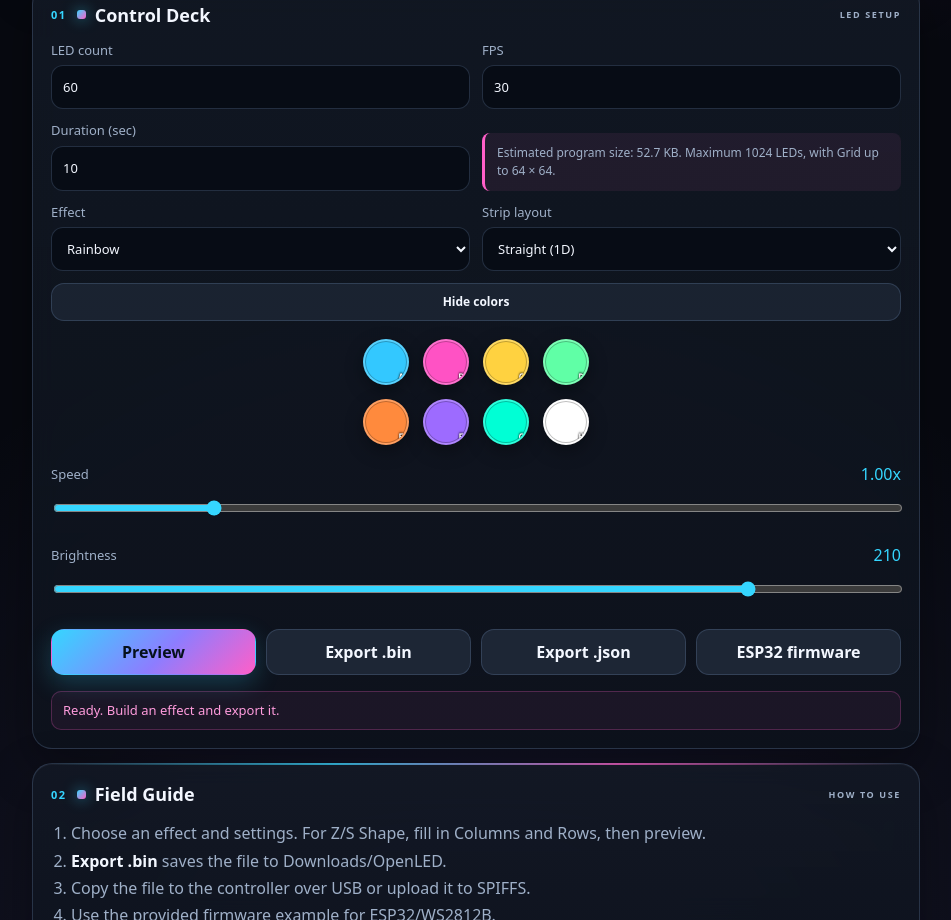
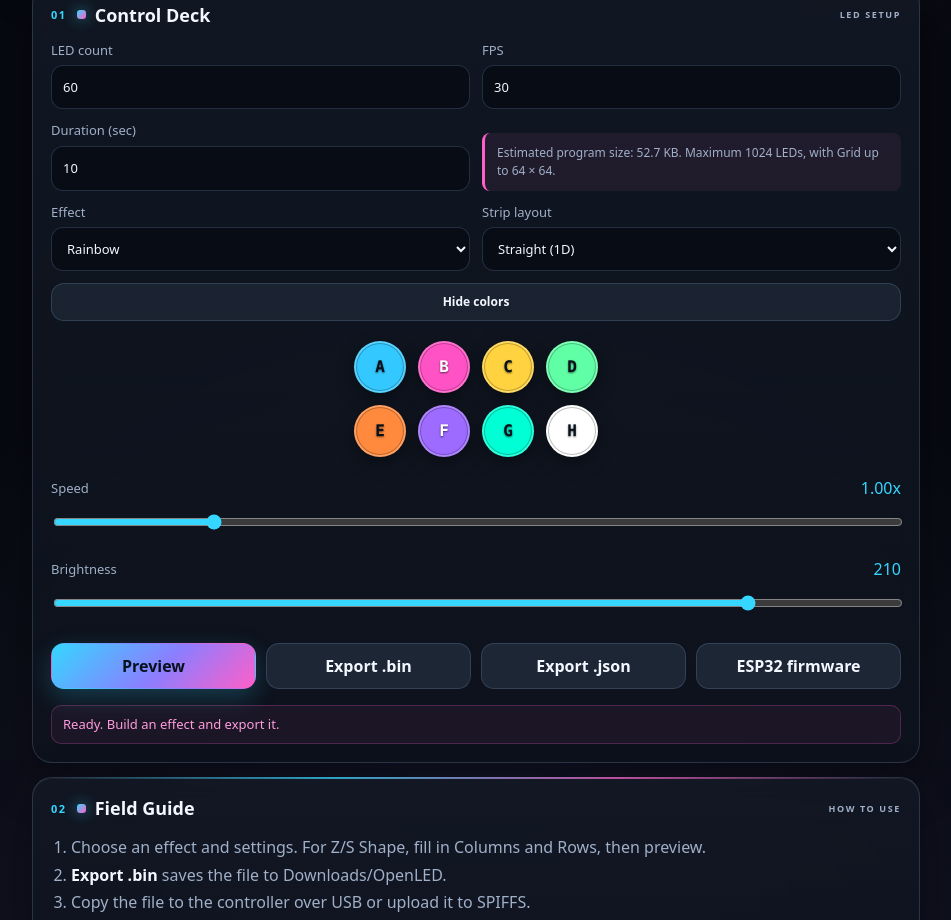
Before and after one commit to rohitprajapati487/openled-studio, a plain HTML site: page index.html in a window 1280 px wide. Shown: the part 703-1623 px from the top of the page, without its empty margins (164-1115 px from the left). Drawn offline with Linux system fonts and the light colour scheme.

Commit message:
Center letters in circular color swatches

```diff
--- a/app.js
+++ b/app.js
@@ -946,9 +946,19 @@ colorsToggle.addEventListener("click", () => {
 updateColorsToggle();
 
 const SWATCH_LETTERS = ["A", "B", "C", "D", "E", "F", "G", "H"];
+function swatchInk(hex) {
+  const value = hex.replace("#", "");
+  const r = parseInt(value.slice(0, 2), 16);
+  const g = parseInt(value.slice(2, 4), 16);
+  const b = parseInt(value.slice(4, 6), 16);
+  return r * 0.2126 + g * 0.7152 + b * 0.0722 > 150 ? "#07111c" : "#ffffff";
+}
 function syncColorSwatches() {
   for (const letter of SWATCH_LETTERS) {
-    $(`swatch${letter}`).style.setProperty("--swatch", $(`color${letter}`).value);
+    const value = $(`color${letter}`).value;
+    const swatch = $(`swatch${letter}`).style;
+    swatch.setProperty("--swatch", value);
+    swatch.setProperty("--ink", swatchInk(value));
   }
 }
 for (const letter of SWATCH_LETTERS) {
--- a/index.html
+++ b/index.html
@@ -60,7 +60,7 @@
             <h1>OpenLED <em>Studio</em></h1>
           </div>
         </div>
-        <span class="badge"><i class="live-dot"></i> OJLED v1 · WEB v1.23</span>
+        <span class="badge"><i class="live-dot"></i> OJLED v1 · WEB v1.24</span>
       </div>
       <p class="tagline">Build a program on your phone and send it to the controller over USB.</p>
       <div class="chips" aria-label="App features">
--- a/styles.css
+++ b/styles.css
@@ -532,17 +532,18 @@ textarea:focus {
 
 .color-grid {
   grid-column: 1 / -1;
-  grid-template-columns: repeat(4, 46px);
+  grid-template-columns: repeat(4, 52px);
   justify-content: center;
-  gap: 14px;
-  padding: 6px 0 2px;
+  gap: 12px;
+  padding: 8px 0 4px;
 }
 
 .color-chip {
   position: relative;
-  display: block;
-  width: 46px;
-  height: 46px;
+  display: grid;
+  place-items: center;
+  width: 52px;
+  height: 52px;
   min-height: 0;
   border: 2px solid rgba(255, 255, 255, 0.18);
   border-radius: 50%;
@@ -555,12 +556,10 @@ textarea:focus {
 
 .color-chip::after {
   content: attr(data-letter);
-  position: absolute;
-  right: 3px;
-  bottom: 1px;
-  color: #fff;
-  font: 700 9px/1 ui-monospace, SFMono-Regular, Menlo, Consolas, monospace;
-  text-shadow: 0 1px 2px #000, 0 -1px 2px rgba(0, 0, 0, 0.7);
+  position: relative;
+  color: var(--ink, #fff);
+  font: 800 16px/1 ui-monospace, SFMono-Regular, Menlo, Consolas, monospace;
+  text-shadow: 0 1px 2px rgba(0, 0, 0, 0.6);
   pointer-events: none;
 }
 
--- a/sw.js
+++ b/sw.js
@@ -1,4 +1,4 @@
-const CACHE = "openled-web-v30";
+const CACHE = "openled-web-v31";
 const ASSETS = [
   "./",
   "./index.html",
```
